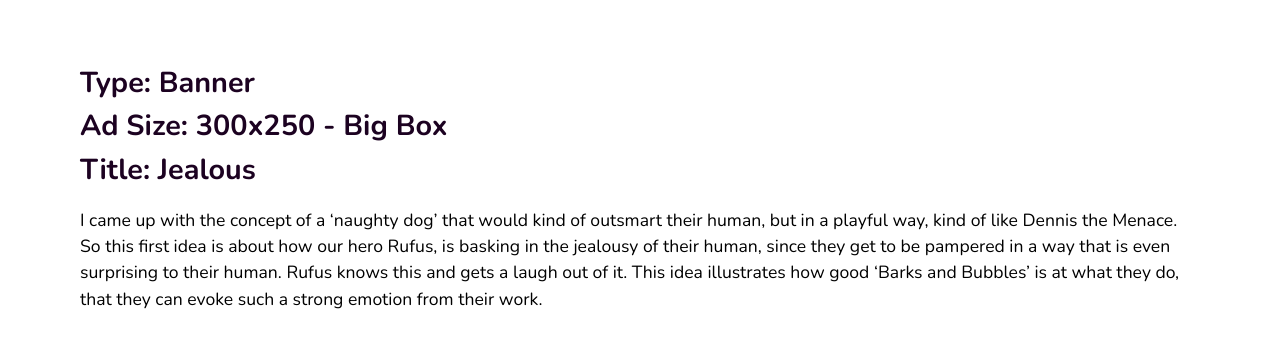
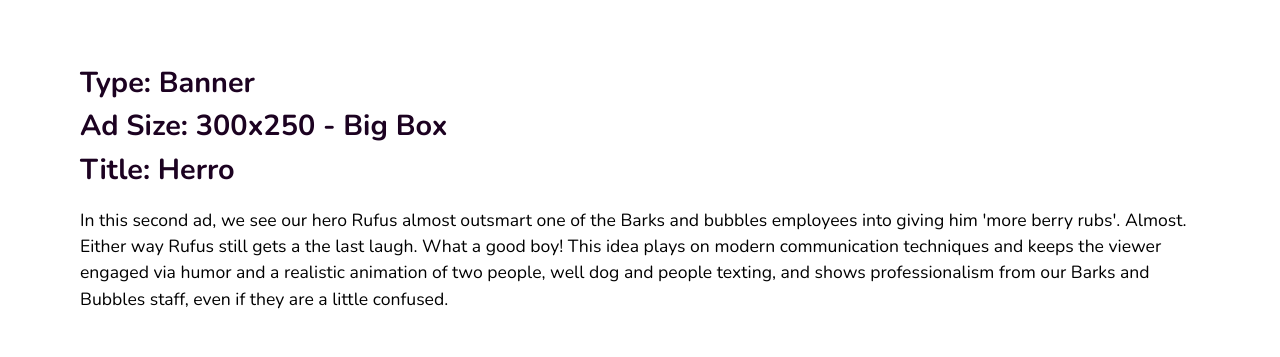
Before and after one commit to iamsynthetic/barksandbubbles-ola, a plain HTML site: page index.html in a window 1280 px wide. Shown: the part 2122-2479 px from the top of the page. Drawn offline with nearby package versions, Linux system fonts and the light colour scheme; a web font is replaced by a local one.

Commit message:
updated banner 2 text

```diff
--- a/index.html
+++ b/index.html
@@ -170,17 +170,16 @@
         </div>
         <div class="content-widthforbanner">
           <h3 class="thesection-subtitle2">
-            Type: Banner<br />Ad Size: 300x250 - Big Box<br />Title: Jealous
+            Type: Banner<br />Ad Size: 300x250 - Big Box<br />Title: Herro
           </h3>
           <p class="thesection-text2">
-            I came up with the concept of a ‘naughty dog’ that would kind of
-            outsmart their human, but in a playful way, kind of like Dennis the
-            Menace. So this first idea is about how our hero Rufus, is basking
-            in the jealousy of their human, since they get to be pampered in a
-            way that is even surprising to their human. Rufus knows this and
-            gets a laugh out of it. This idea illustrates how good ‘Barks and
-            Bubbles’ is at what they do, that they can evoke such a strong
-            emotion from their work.
+            In this second ad, we see our hero Rufus almost outsmart one of the
+            Barks and bubbles employees into giving him 'more berry rubs'.
+            Almost. Either way Rufus still gets a the last laugh. What a good
+            boy! This idea plays on modern communication techniques and keeps
+            the viewer engaged via humor and a realistic animation of two
+            people, well dog and people texting, and shows professionalism from
+            our Barks and Bubbles staff, even if they are a little confused.
           </p>
 
           <div class="two-column">
```
